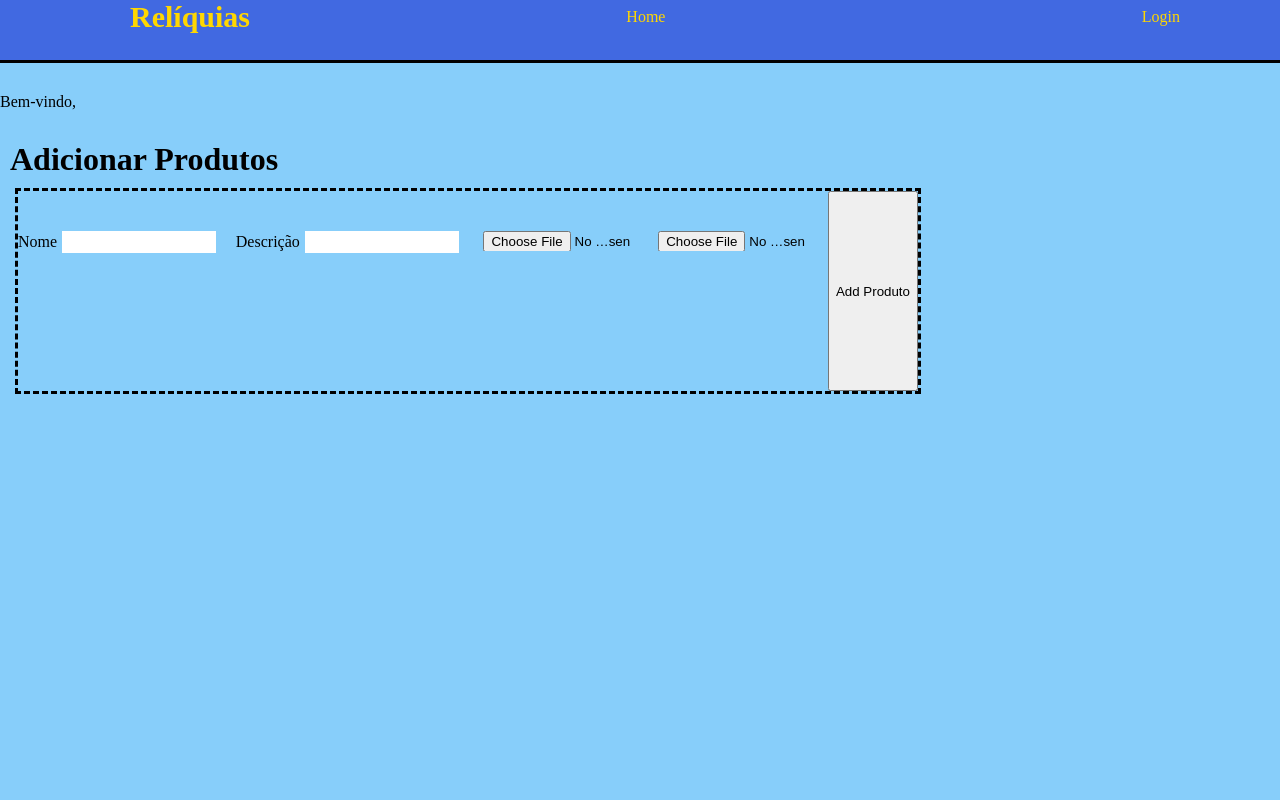
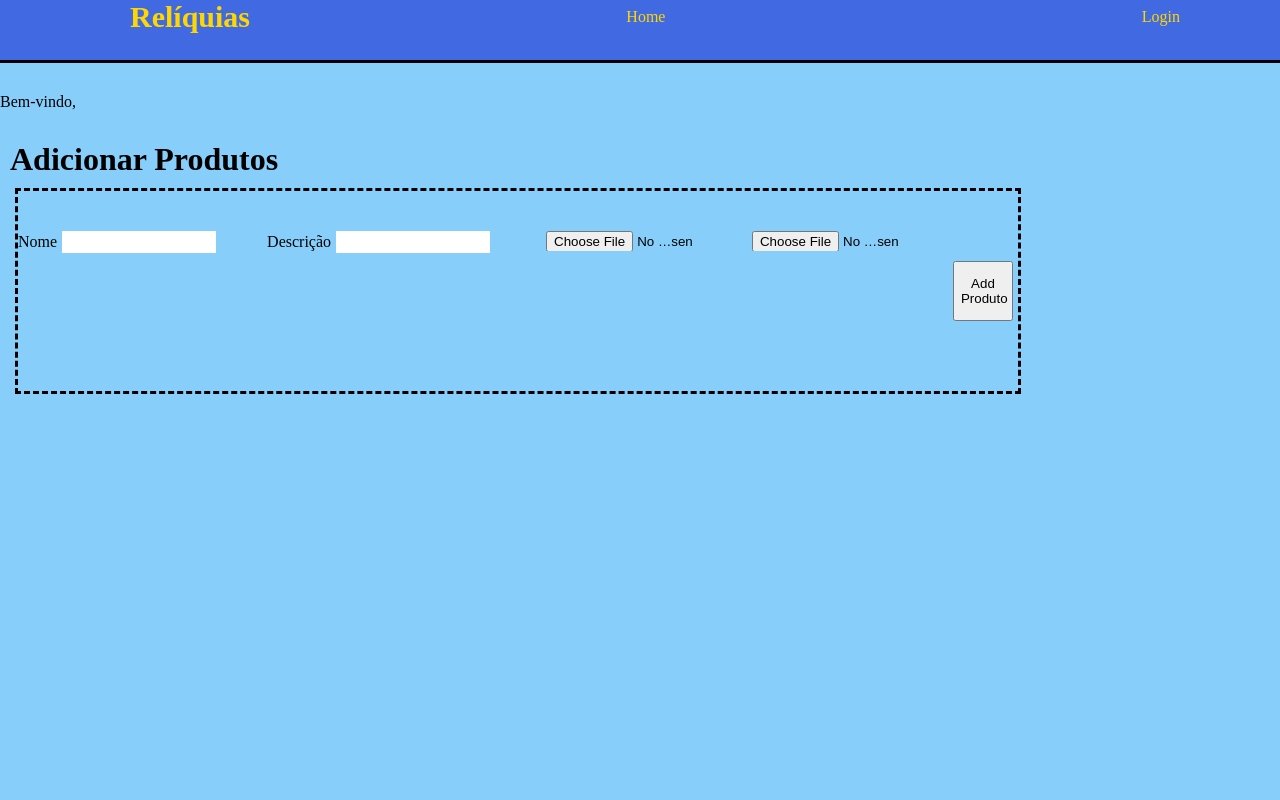
Before and after one commit to rogerxavier29/Desafio_React2, a React (Create React App) app in the folder usuarios/: page / in a window 1280 px wide. Shown: the top 800 px of the page. Built offline with nearby package versions, Linux system fonts and the light colour scheme.

Commit message:
styles.js da home.js
aumentado o tamanho do formulario.

e feita a estilizacao do botao, com tamanho altura, passando margin-top para distancia um pouco do topo e margin-right para descolar do canto

```diff
--- a/usuarios/src/Components/styles.js
+++ b/usuarios/src/Components/styles.js
@@ -15,7 +15,7 @@ export const Title1 = styled.h1`
 export const Formulario = styled.form`
   margin-top: 10px;
   margin-left: 15px;
-  width: 900px;
+  width: 1000px;
   height: 200px;
   border-style: dashed;
   display: flex;
@@ -28,4 +28,10 @@ export const Formulario = styled.form`
     height: 20px;
     border: 3px;
   }
+  button {
+    width: 60px;
+    height: 60px;
+    margin-top: 70px;
+    margin-right: 5px;
+  }
 `;
```
